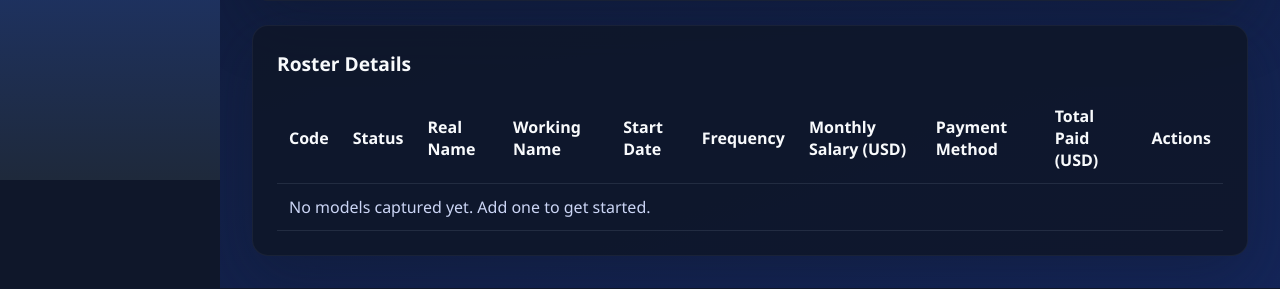
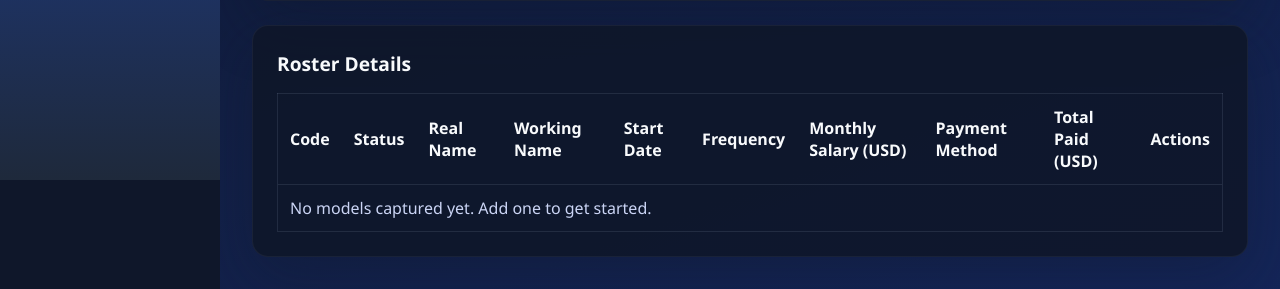
Before and after one commit to Axidify/PayrollSystem, a FastAPI app: template app/templates/models/list.html in a window 1280 px wide. Shown: the part 620-909 px from the top of the page. Run offline with FastAPI, Linux system fonts and the light colour scheme; the template is opened without the code that fills it, so the values that code supplies are empty.

```diff
--- a/app/static/css/styles.css
+++ b/app/static/css/styles.css
@@ -254,6 +254,7 @@ section {
     border-collapse: collapse;
     margin-top: 16px;
     table-layout: auto;
+    border: 1px solid rgba(148, 163, 184, 0.15);
 }
 
 @media (max-width: 768px) {
@@ -271,6 +272,7 @@ section {
     text-align: left;
     word-wrap: break-word;
     overflow-wrap: break-word;
+    vertical-align: middle;
 }
 
 @media (max-width: 640px) {
```
